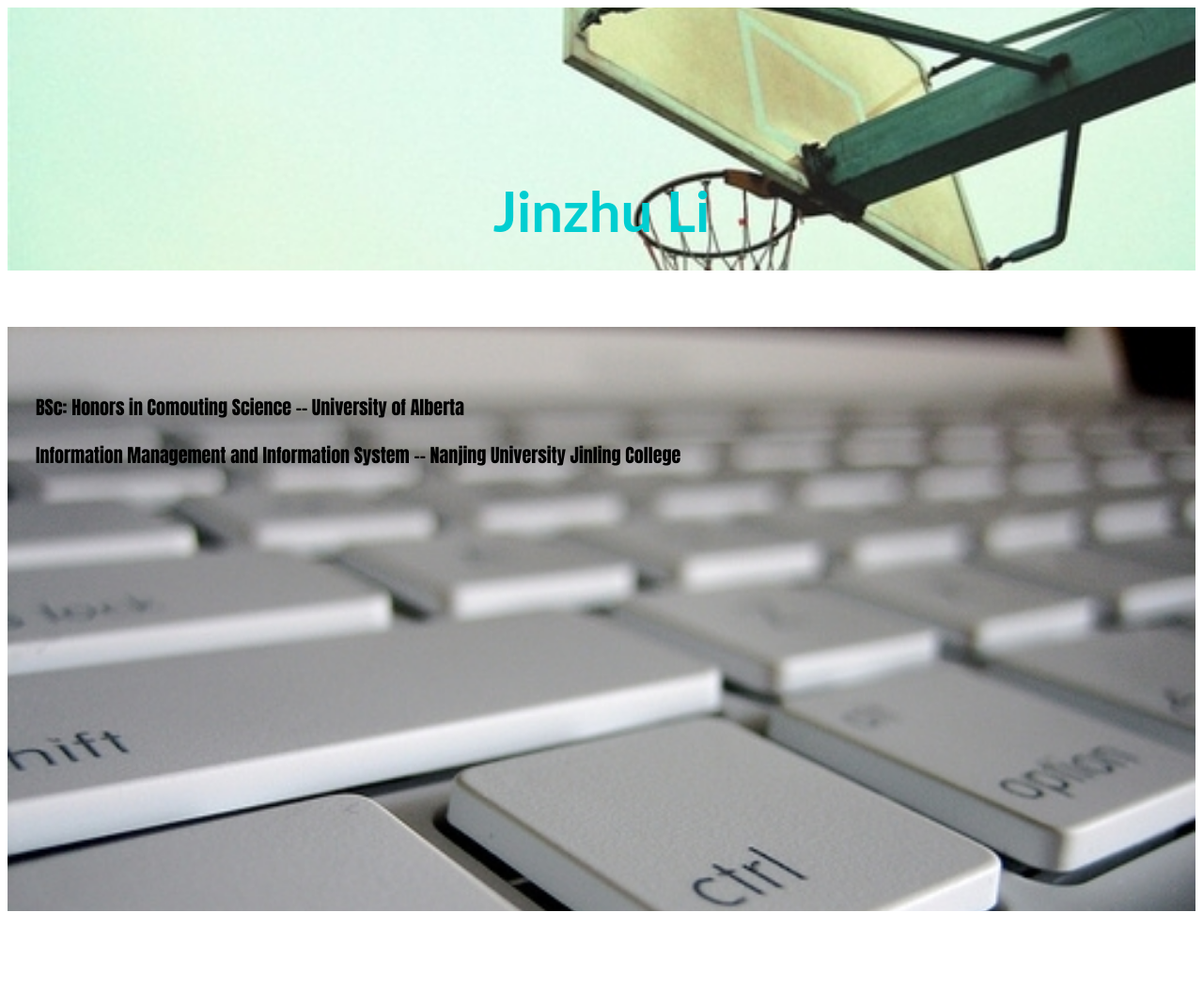
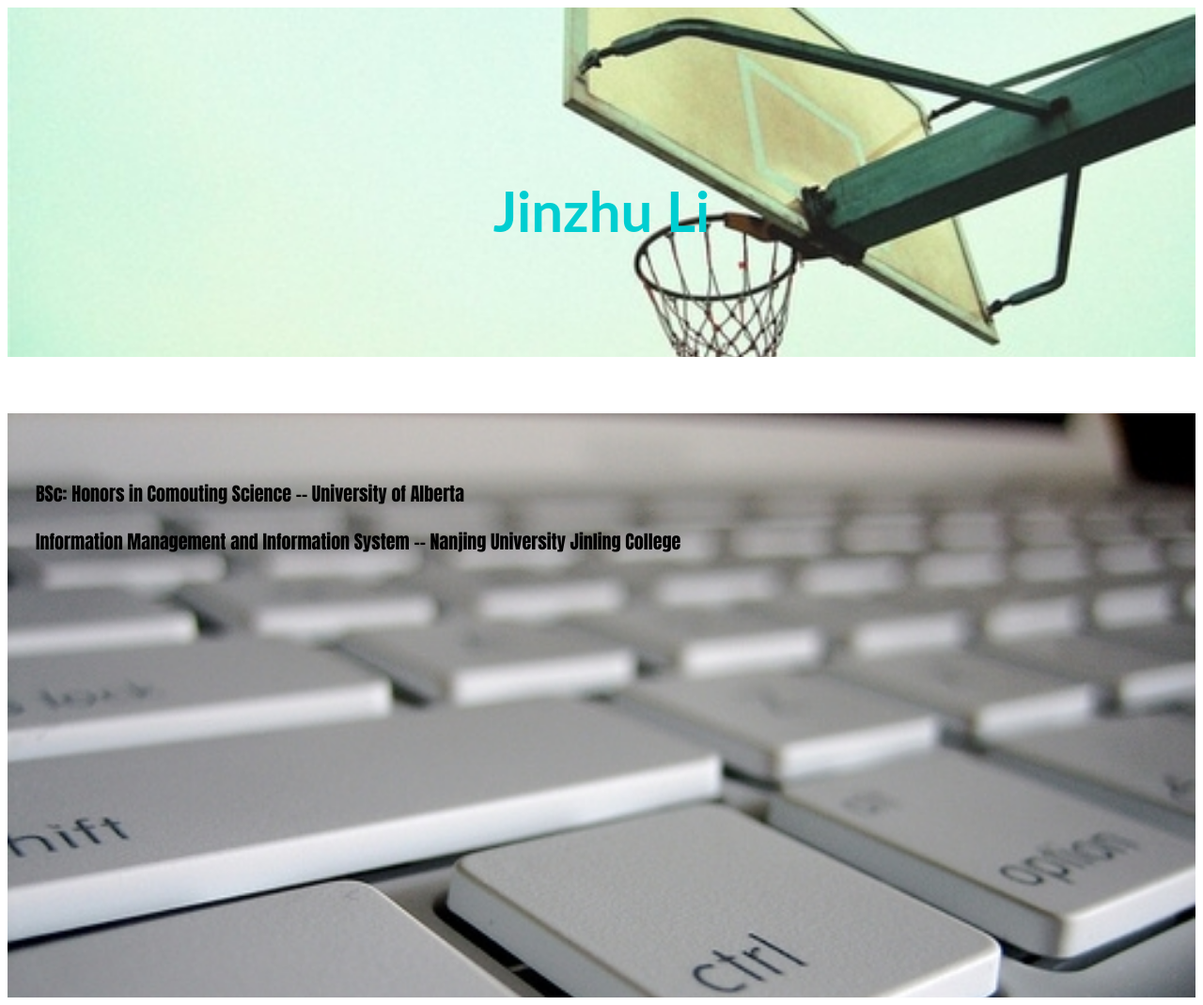
Before and after one commit to Aries0331/Aries0331.github.io, a Jekyll site: the page index.html, which Jekyll copies as it is, in a window 1280 px wide. Shown: the whole page at 94% size. Built offline with Jekyll 4.4.1, drawn with Linux system fonts in a browser that asks for light colours; before the commit the page ends 978 px from its top, so only the background shows below that.

Commit message:
Update main.css

```diff
--- a/css/main.css
+++ b/css/main.css
@@ -9,7 +9,7 @@ h1 {
 }
 
 .banner {
-  height: 120px;
+  height: auto;
   padding: 80px 0;
   background-image: url(../image/bball.jpg);
   background-repeat: no-repeat;
```
